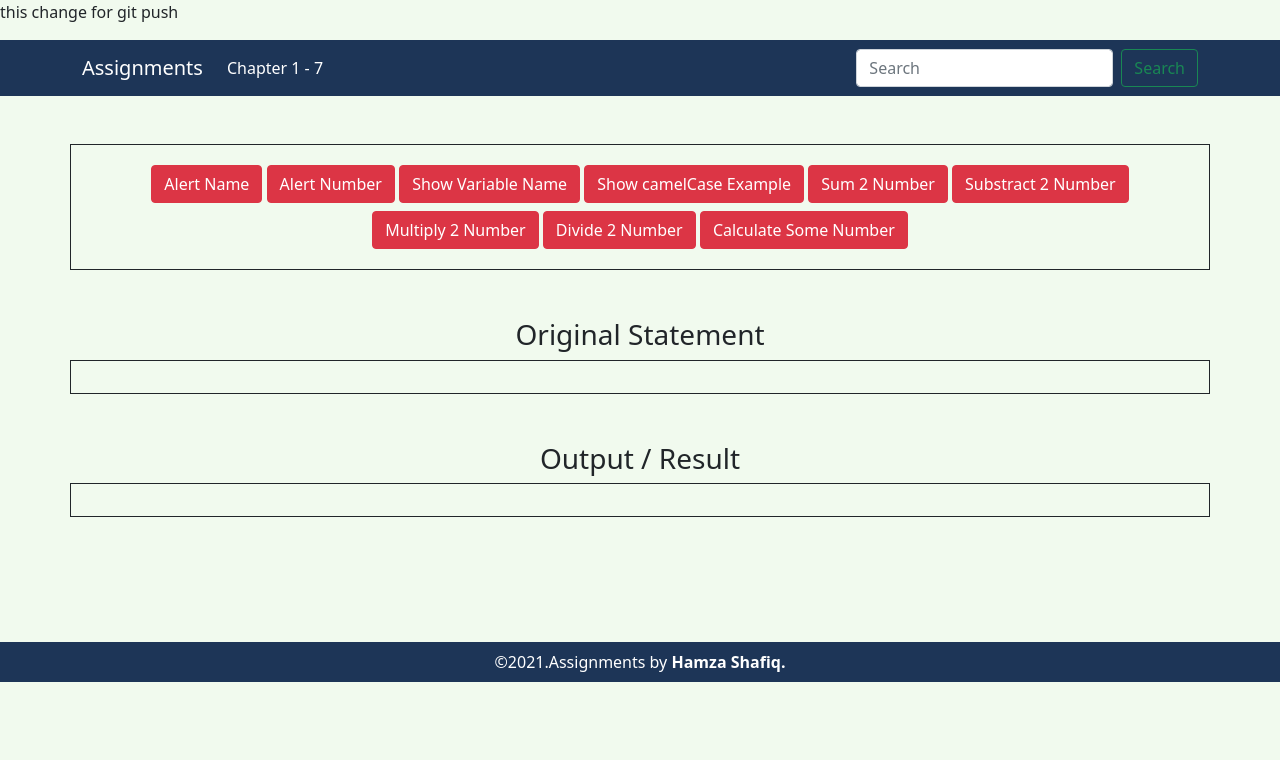
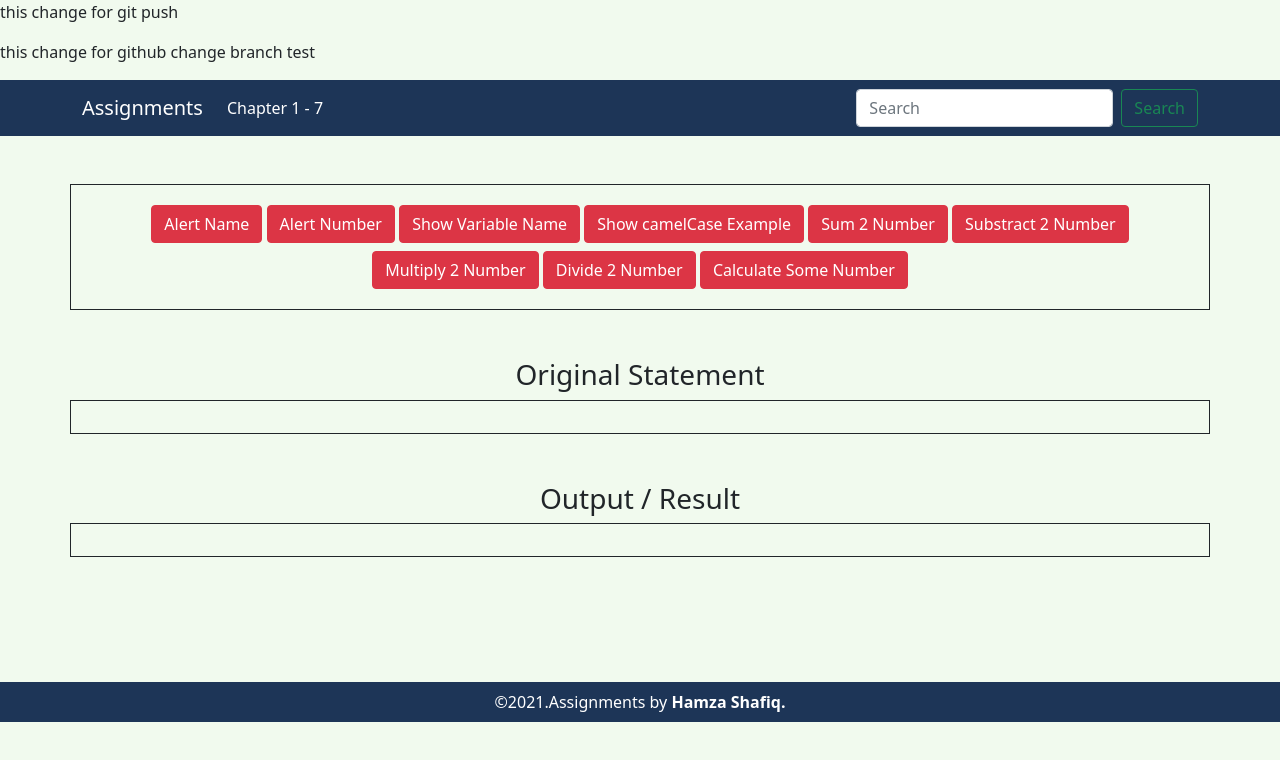
Before and after one commit to Hamzashahfiq/Hallo-W, a plain HTML site: page index.html in a window 1280 px wide. Drawn offline with nearby package versions, Linux system fonts and the light colour scheme.

Commit message:
update index file from github

```diff
--- a/index.html
+++ b/index.html
@@ -11,7 +11,7 @@
 </head>
 <body>
    <p> this change for git push</p>
-
+   <p> this change for github change branch test </p>
     <nav class="navbar navbar-expand-lg navbar-light">
         <div class="container">
           <a class="navbar-brand text-white">Assignments</a>
```
